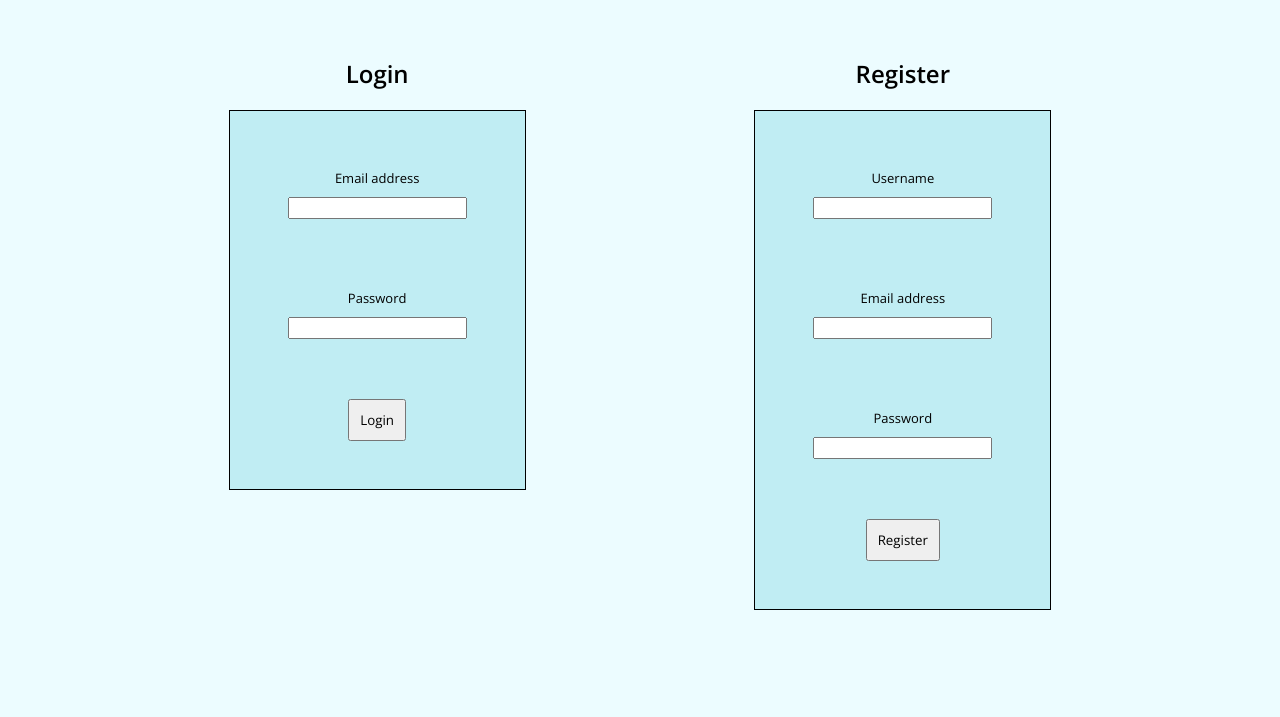
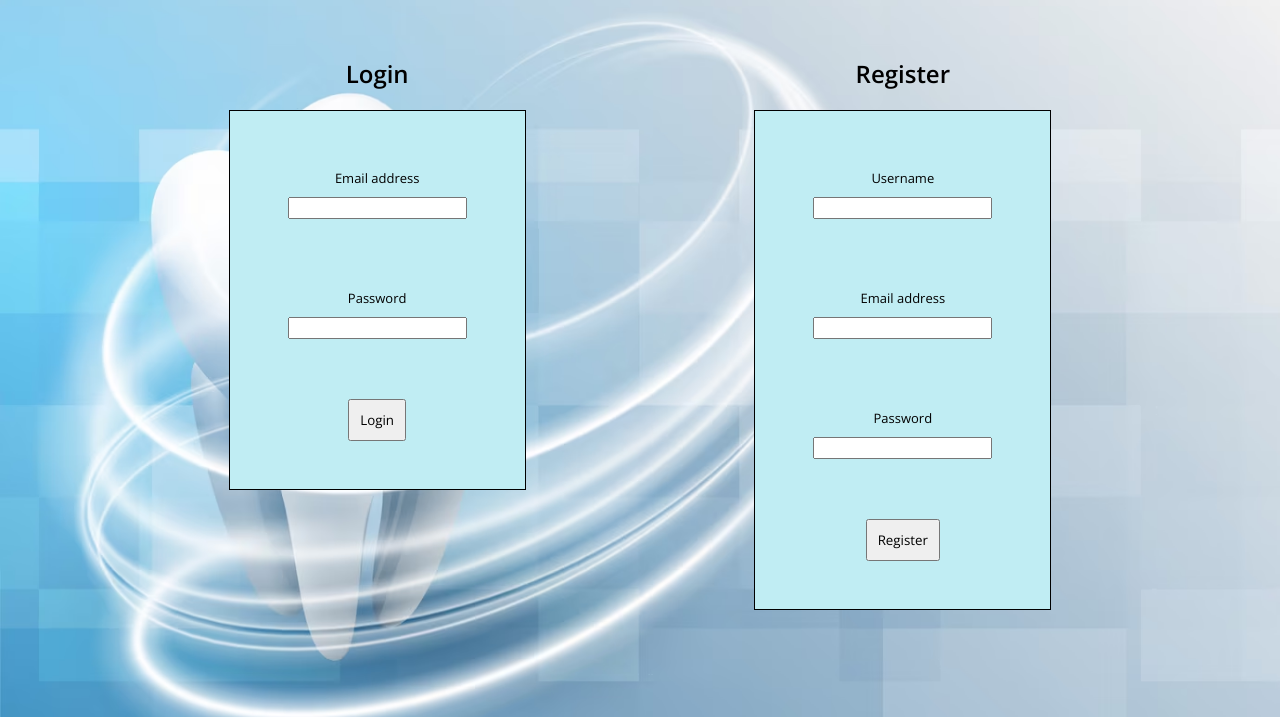
Before and after one commit to AnaScia/odontoproduct.github.io, a plain HTML site: page login.html in a window 1280 px wide. Shown: the part 83-800 px from the top of the page. Drawn offline with nearby package versions, Linux system fonts and the light colour scheme.

Commit message:
add background image

```diff
--- a/login.js
+++ b/login.js
@@ -29,4 +29,5 @@ btnReg.addEventListener("click", (e) => {
     password: passReg.value,
   };
   console.log(register);
+  window.location.href = "./index.html";
 });
--- a/styles/login.css
+++ b/styles/login.css
@@ -1,4 +1,10 @@
 /* My Account */
+
+body {
+  background-image: url("../img/fondo-login.avif");
+  background-repeat: no-repeat;
+  background-size: cover;
+}
 
 .section__container-account {
   padding: 40px;
```
Also changed, not shown: img/fondo-login.avif (added).
